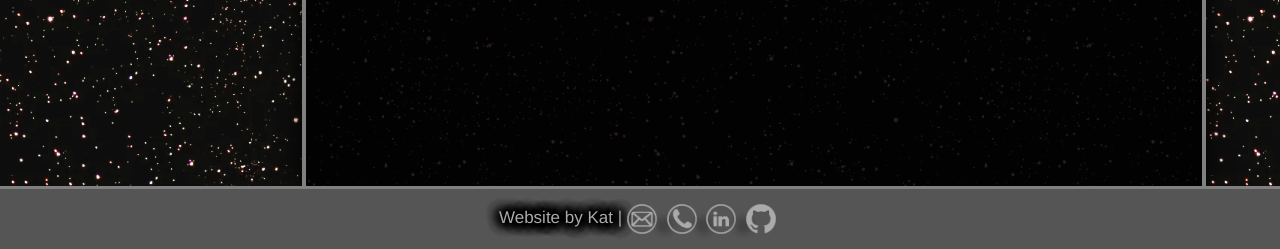
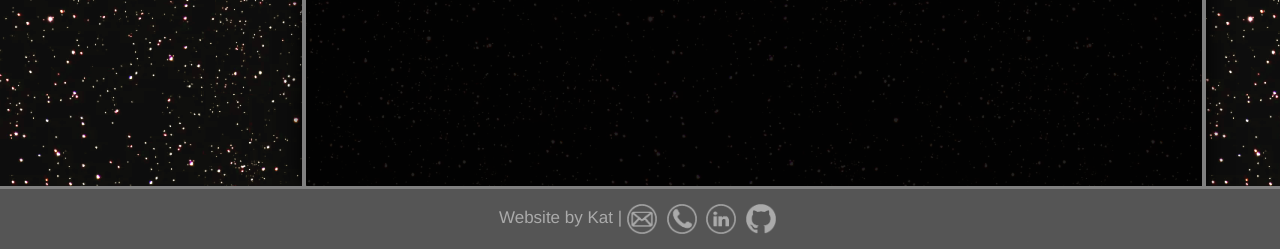
Before and after one commit to katcottrell/katcottrell.github.io, a PHP site: page /vampire-interviews/nightlinks.html in a window 1280 px wide. Shown: the part 3641-3890 px from the top of the page. Run offline with PHP 8.4, Linux system fonts and the light colour scheme.

Commit message:
Update nightStyle.css

```diff
--- a/vampire-interviews/nightStyle.css
+++ b/vampire-interviews/nightStyle.css
@@ -158,6 +158,7 @@ p.footer-text {
 	text-align: center;
 	margin: 5px;
 	line-height: 100%;
+	text-shadow: none;
 }
 
 img.footer-icon {
```
